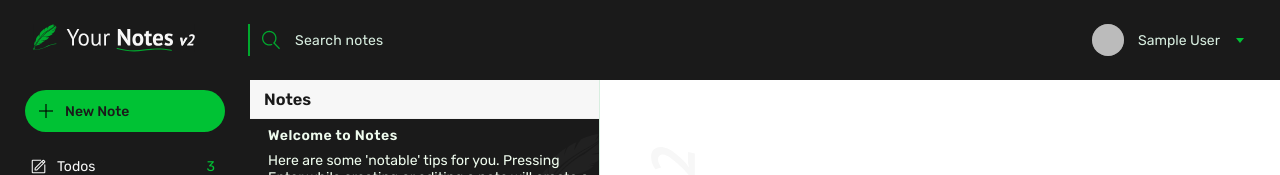
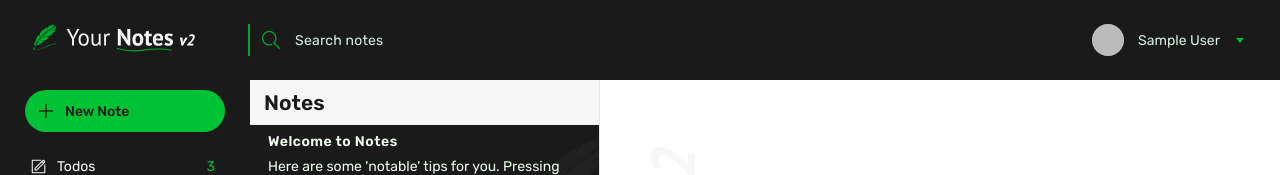
Before and after one commit to AllanKirui/your-notes-v2, a Vue app: page /notes in a window 1280 px wide. Shown: the top 175 px of the page. Built offline with nearby package versions, Linux system fonts and the light colour scheme; no server answers; sample sign-in values are in the browser's storage.

Commit message:
Add update to html

```diff
--- a/src/Pages/TheNotes.vue
+++ b/src/Pages/TheNotes.vue
@@ -16,14 +16,14 @@
         v-if="!isSearching && isShowMobileCounter"
         class="flex flex-ai-c flex-jc-sb"
       >
-        <h3 class="items-title">Notes</h3>
+        <h2 class="items-title">Notes</h2>
         <div class="counter-wrapper">
           <span class="items-title-counter"> {{ numOfNotes }} </span>
         </div>
       </div>
-      <h3 v-if="!isSearching && !isShowMobileCounter" class="items-title">
+      <h2 v-if="!isSearching && !isShowMobileCounter" class="items-title">
         Notes
-      </h3>
+      </h2>
       <div class="results-wrapper flex flex-ai-c flex-jc-sb" v-if="isSearching">
         <h4 class="items-title">{{ searchMessage }}</h4>
         <button
--- a/src/Pages/TheTodos.vue
+++ b/src/Pages/TheTodos.vue
@@ -16,14 +16,14 @@
         v-if="!isSearching && isShowMobileCounter"
         class="flex flex-ai-c flex-jc-sb"
       >
-        <h3 class="items-title">Todos</h3>
+        <h2 class="items-title">Todos</h2>
         <div class="counter-wrapper">
           <span class="items-title-counter"> {{ numOfTodos }} </span>
         </div>
       </div>
-      <h3 v-if="!isSearching && !isShowMobileCounter" class="items-title">
+      <h2 v-if="!isSearching && !isShowMobileCounter" class="items-title">
         Todos
-      </h3>
+      </h2>
       <div class="results-wrapper flex flex-ai-c flex-jc-sb" v-if="isSearching">
         <h4 class="items-title">{{ searchMessage }}</h4>
         <button
```
